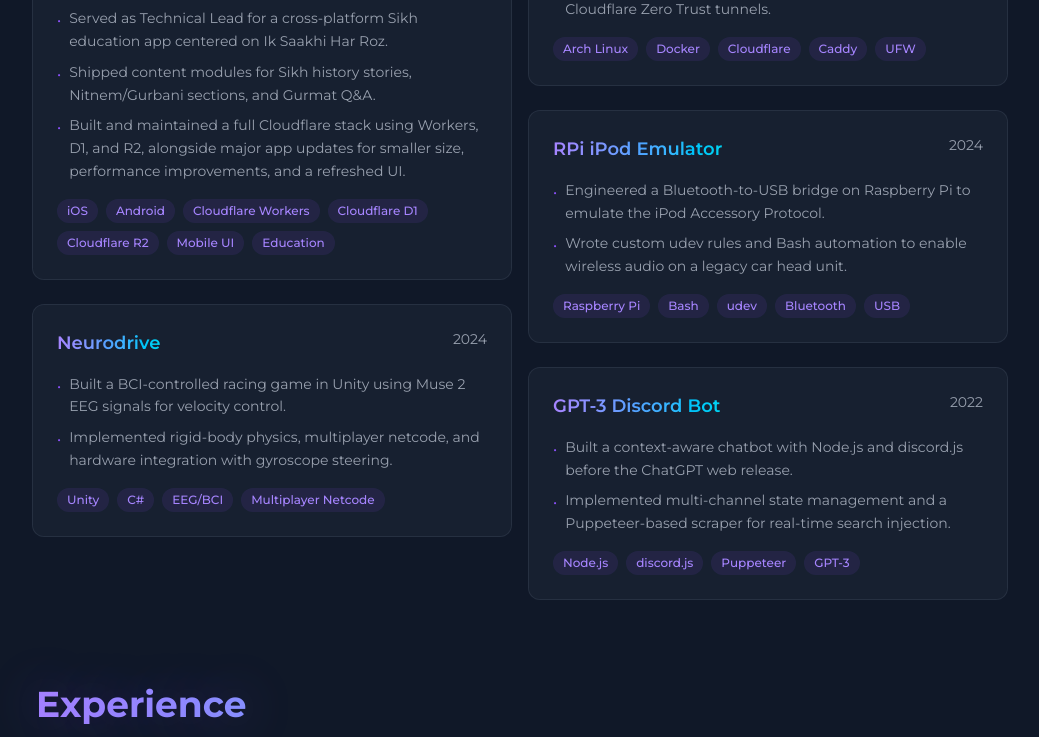
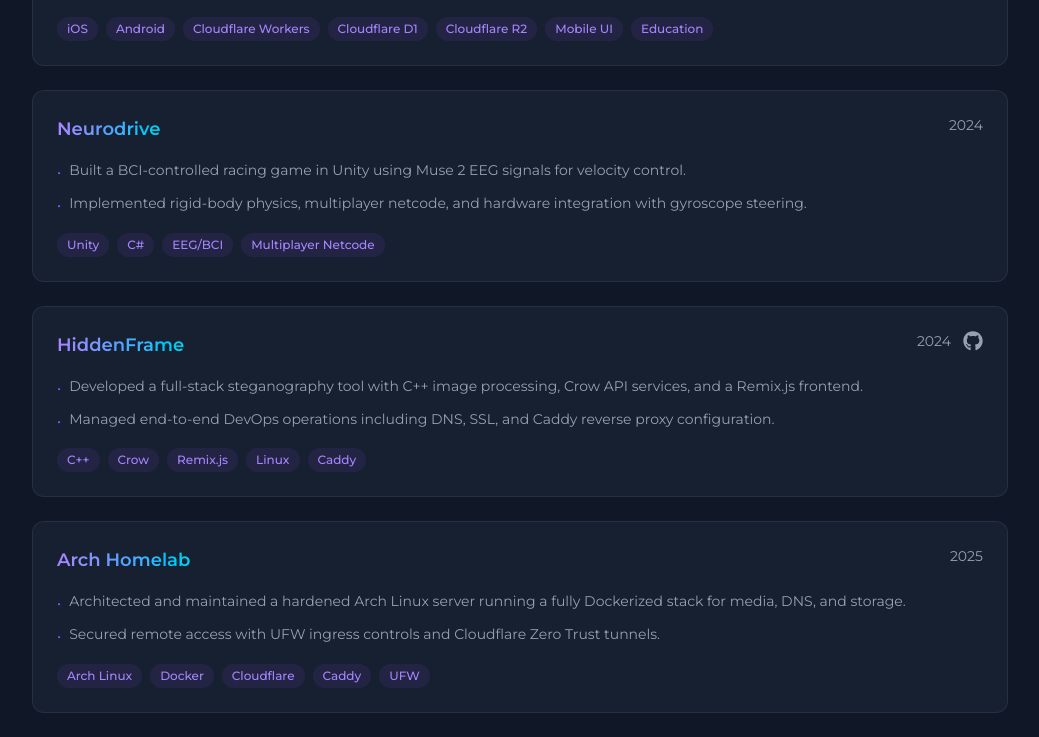
Before and after one commit to amitojsingh366/amitoj.net, a Next.js app: page / in a window 1280 px wide. Shown: the part 1355-2092 px from the top of the page, without its empty margins (120-1159 px from the left). Built offline with nearby package versions, Linux system fonts and the light colour scheme; no server answers.

Commit message:
Make projects list one-per-row
Co-authored-by: Amitoj Singh <amitoj@amitoj.net>

```diff
--- a/src/app/page.tsx
+++ b/src/app/page.tsx
@@ -39,13 +39,9 @@ export default function Home() {
           </GradientText>
         </FadeIn>
 
-        <div className="columns-1 md:columns-2">
+        <div className="space-y-6">
           {projects.map((project, i) => (
-            <FadeIn
-              key={project.name}
-              delay={i * 100}
-              className="mb-6 break-inside-avoid"
-            >
+            <FadeIn key={project.name} delay={i * 100}>
               <ProjectCard project={project} />
             </FadeIn>
           ))}
```
